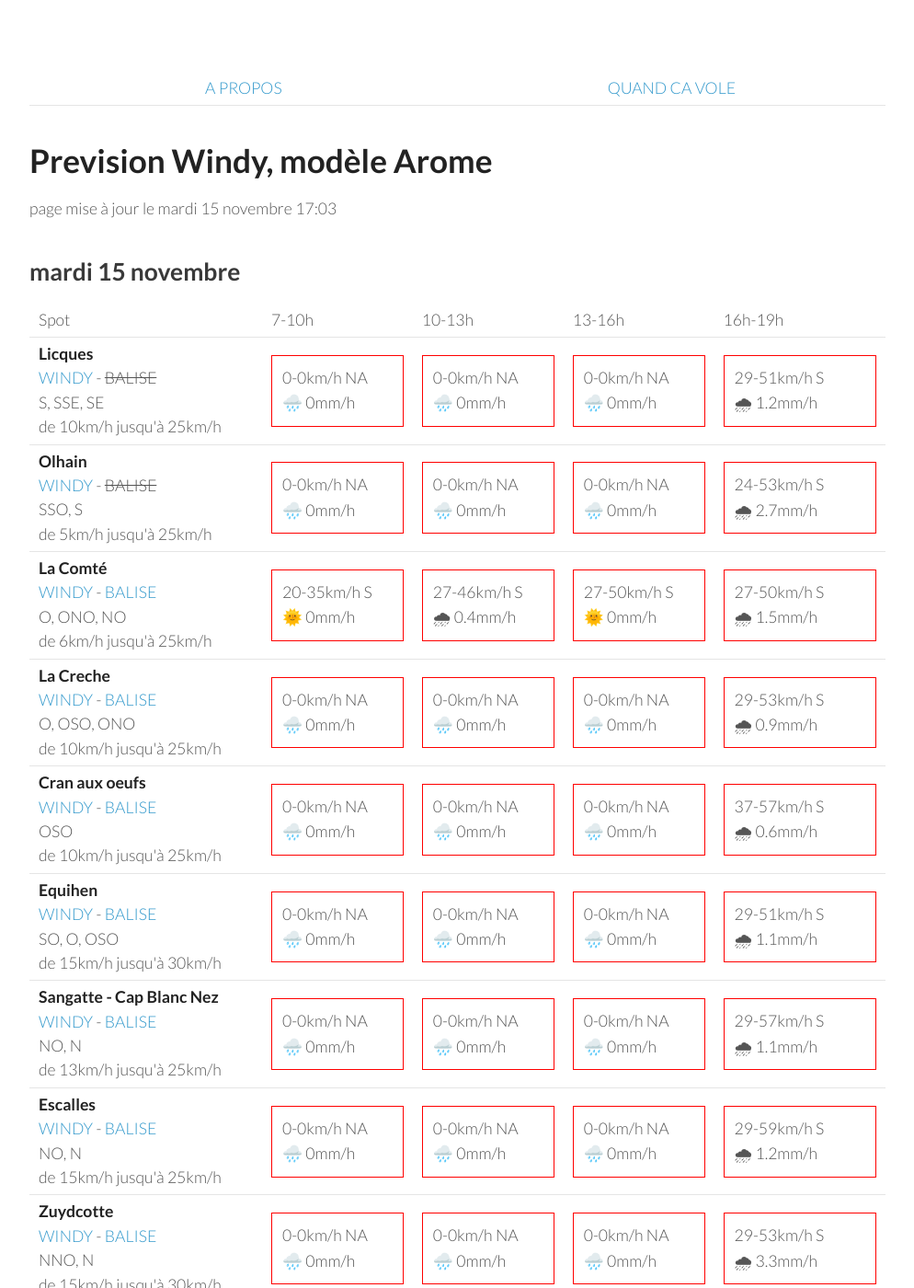
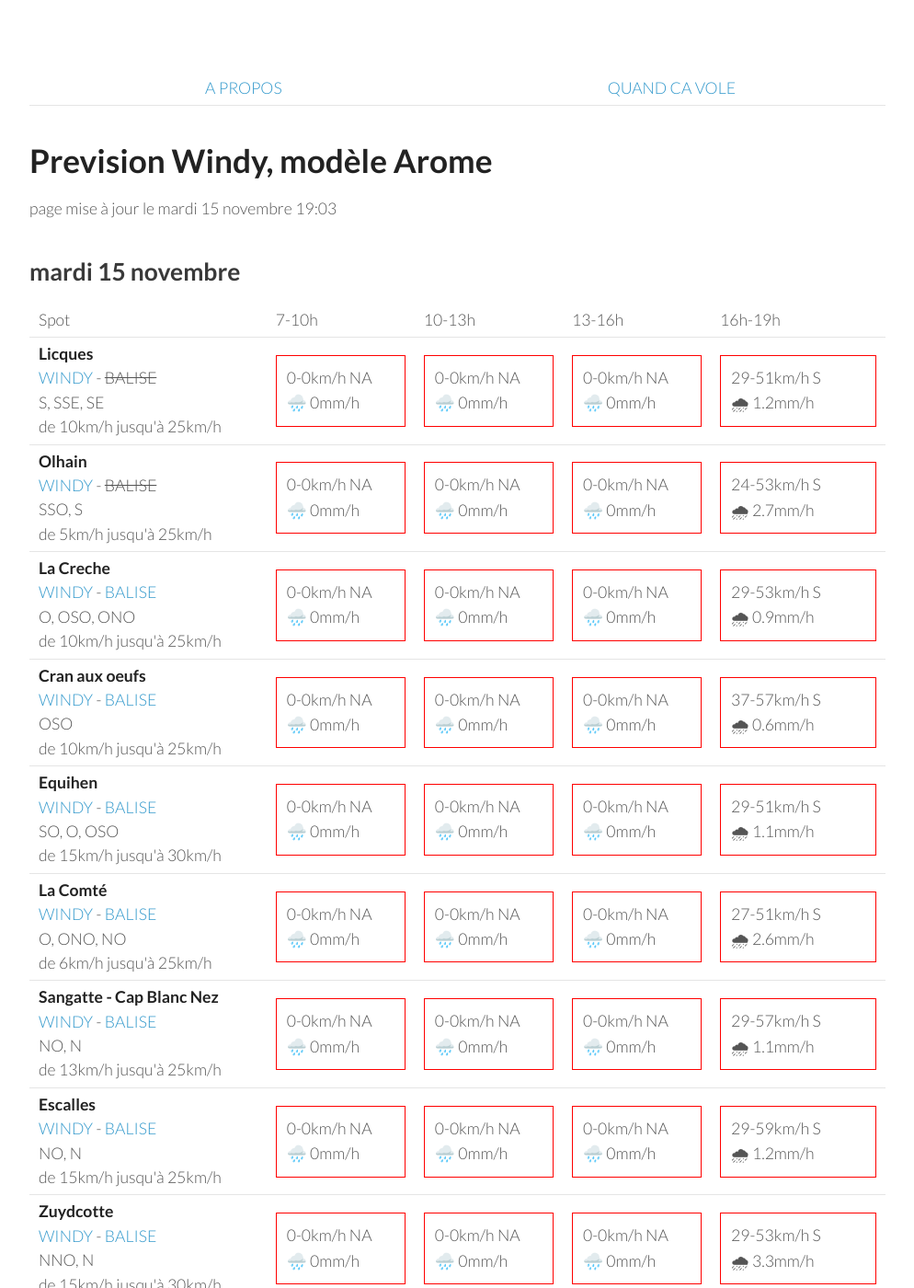
Before and after one commit to parapente-dans-le-nord/parapente-dans-le-nord.github.io, a Jekyll site: the page built from all.markdown, in a window 1280 px wide and 1400 px high. Shown: the whole window at 92% size, without its empty margins (26-1020 px from the left). Built offline with Jekyll 4.4.1, drawn with Linux system fonts in a browser that asks for light colours; some of the changed text lies outside the part shown.

Commit message:
update index.markdown

```diff
--- a/all.markdown
+++ b/all.markdown
@@ -7,7 +7,7 @@ title:  "Tous les spots"
 {: .links}
 
 # Prevision Windy, modèle Arome
-page mise à jour le mardi 15 novembre 17:03
+page mise à jour le mardi 15 novembre 19:03
 
 ## mardi 15 novembre
 
@@ -40,16 +40,6 @@ page mise à jour le mardi 15 novembre 17:03
 
     </tr>
 <tr>
-        <td><strong>La Comté</strong><br><a href="https://windy.com/50.426/2.500?50.025,2.499,8">WINDY</a> - <span class=""><a href="https://balisemeteo.com/balise.php?idBalise=">BALISE</a> </span><br> <span class="vent-favorable">O, ONO, NO</span><br><span class="force-vent">de 6km/h jusqu'à 25km/h</span> </td>
-
-            <td><div class="not-flyable"><p>20-35km/h S</p><p>🌞 0mm/h</p></div></td>
-            <td><div class="not-flyable"><p>27-46km/h S</p><p>🌧 0.4mm/h</p></div></td>
-            <td><div class="not-flyable"><p>27-50km/h S</p><p>🌞 0mm/h</p></div></td>
-            <td><div class="not-flyable"><p>27-50km/h S</p><p>🌧 1.5mm/h</p></div></td>
-
-
-    </tr>
-<tr>
         <td><strong>La Creche</strong><br><a href="https://windy.com/50.751/1.606?50.352,1.604,8,m:e3KagdP">WINDY</a> - <span class=""><a href="https://www.meteociel.fr/temps-reel/obs_villes.php?code2=7004">BALISE</a> </span><br> <span class="vent-favorable">O, OSO, ONO</span><br><span class="force-vent">de 10km/h jusqu'à 25km/h</span> </td>
 
             <td><div class="not-flyable"><p>0-0km/h NA</p><p>🌧️ 0mm/h</p></div></td>
@@ -74,6 +64,15 @@ page mise à jour le mardi 15 novembre 17:03
             <td><div class="not-flyable"><p>0-0km/h NA</p><p>🌧️ 0mm/h</p></div></td>
             <td><div class="not-flyable"><p>0-0km/h NA</p><p>🌧️ 0mm/h</p></div></td>
             <td><div class="not-flyable"><p>29-51km/h S</p><p>🌧 1.1mm/h</p></div></td>
+
+    </tr>
+<tr>
+        <td><strong>La Comté</strong><br><a href="https://windy.com/50.426/2.500?50.025,2.499,8">WINDY</a> - <span class=""><a href="https://balisemeteo.com/balise.php?idBalise=">BALISE</a> </span><br> <span class="vent-favorable">O, ONO, NO</span><br><span class="force-vent">de 6km/h jusqu'à 25km/h</span> </td>
+
+            <td><div class="not-flyable"><p>0-0km/h NA</p><p>🌧️ 0mm/h</p></div></td>
+            <td><div class="not-flyable"><p>0-0km/h NA</p><p>🌧️ 0mm/h</p></div></td>
+            <td><div class="not-flyable"><p>0-0km/h NA</p><p>🌧️ 0mm/h</p></div></td>
+            <td><div class="not-flyable"><p>27-51km/h S</p><p>🌧 2.6mm/h</p></div></td>
 
     </tr>
 <tr>
@@ -217,10 +216,10 @@ page mise à jour le mardi 15 novembre 17:03
 <tr>
         <td><strong>La Comté</strong><br><a href="https://windy.com/50.426/2.500?50.025,2.499,8">WINDY</a> - <span class=""><a href="https://balisemeteo.com/balise.php?idBalise=">BALISE</a> </span><br> <span class="vent-favorable">O, ONO, NO</span><br><span class="force-vent">de 6km/h jusqu'à 25km/h</span> </td>
 
-            <td><div class="not-flyable"><p>22-40km/h SSO</p><p>🌞 0mm/h</p></div></td>
-            <td><div class="not-flyable"><p>24-42km/h SSO</p><p>🌞 0mm/h</p></div></td>
-            <td><div class="not-flyable"><p>20-48km/h SSO</p><p>🌧 0.2mm/h</p></div></td>
-            <td><div class="not-flyable"><p>20-46km/h S</p><p>🌞 0mm/h</p></div></td>
+            <td><div class="not-flyable"><p>24-42km/h S</p><p>🌞 0mm/h</p></div></td>
+            <td><div class="not-flyable"><p>29-50km/h S</p><p>🌞 0mm/h</p></div></td>
+            <td><div class="not-flyable"><p>27-50km/h SSO</p><p>🌞 0mm/h</p></div></td>
+            <td><div class="not-flyable"><p>24-44km/h S</p><p>🌞 0mm/h</p></div></td>
 
 
     </tr>
@@ -391,6 +390,16 @@ page mise à jour le mardi 15 novembre 17:03
 
     </tr>
 <tr>
+        <td><strong>La Comté</strong><br><a href="https://windy.com/50.426/2.500?50.025,2.499,8">WINDY</a> - <span class=""><a href="https://balisemeteo.com/balise.php?idBalise=">BALISE</a> </span><br> <span class="vent-favorable">O, ONO, NO</span><br><span class="force-vent">de 6km/h jusqu'à 25km/h</span> </td>
+
+            <td><div class="not-flyable"><p>37-74km/h OSO</p><p>🌧 1.7mm/h</p></div></td>
+            <td><div class="not-flyable"><p>33-68km/h SO</p><p>🌧 1mm/h</p></div></td>
+            <td><div class="not-flyable"><p>29-62km/h OSO</p><p>🌧 0.8mm/h</p></div></td>
+            <td><div class="not-flyable"><p>22-57km/h SO</p><p>🌧 0.3mm/h</p></div></td>
+
+
+    </tr>
+<tr>
         <td><strong>Wissant</strong><br><a href="https://windy.com/50.885/1.653?50.488,1.653,8,m:e3XagdU">WINDY</a> - <span class=""><a href="https://balisemeteo.com/balise_histo.php?idBalise=159">BALISE</a> </span><br> <span class="vent-favorable">ONO, NO, NNO</span><br><span class="force-vent">de 20km/h jusqu'à 30km/h</span> </td>
 
             <td><div class="not-flyable"><p>51-90km/h OSO</p><p>🌞 0mm/h</p></div></td>
@@ -427,16 +436,6 @@ page mise à jour le mardi 15 novembre 17:03
             <td><div class="not-flyable"><p>33-75km/h SO</p><p>🌧 0.5mm/h</p></div></td>
             <td><div class="not-flyable"><p>33-70km/h OSO</p><p>🌧 0.4mm/h</p></div></td>
             <td><div class="not-flyable"><p>25-64km/h SO</p><p>🌧 0.7mm/h</p></div></td>
-
-
-    </tr>
-<tr>
-        <td><strong>La Comté</strong><br><a href="https://windy.com/50.426/2.500?50.025,2.499,8">WINDY</a> - <span class=""><a href="https://balisemeteo.com/balise.php?idBalise=">BALISE</a> </span><br> <span class="vent-favorable">O, ONO, NO</span><br><span class="force-vent">de 6km/h jusqu'à 25km/h</span> </td>
-
-            <td><div class="not-flyable"><p>33-68km/h SO</p><p>🌧 0.3mm/h</p></div></td>
-            <td><div class="not-flyable"><p>29-57km/h SO</p><p>🌧 0.4mm/h</p></div></td>
-            <td><div class="not-flyable"><p>31-55km/h SO</p><p>🌧 0.4mm/h</p></div></td>
-            <td><div class="not-flyable"><p>20-55km/h SO</p><p>🌧 0.5mm/h</p></div></td>
 
 
     </tr>
@@ -527,22 +526,22 @@ page mise à jour le mardi 15 novembre 17:03
 
     </tr>
 <tr>
-        <td><strong>La Comté</strong><br><a href="https://windy.com/50.426/2.500?50.025,2.499,8">WINDY</a> - <span class=""><a href="https://balisemeteo.com/balise.php?idBalise=">BALISE</a> </span><br> <span class="vent-favorable">O, ONO, NO</span><br><span class="force-vent">de 6km/h jusqu'à 25km/h</span> </td>
-
-            <td><div class="not-flyable"><p>18-31km/h SO</p><p>🌞 0mm/h</p></div></td>
-            <td><div class="not-flyable"><p>20-37km/h OSO</p><p>🌞 0mm/h</p></div></td>
-            <td><div class="not-flyable"><p>18-42km/h OSO</p><p>🌞 0mm/h</p></div></td>
-            <td><div class="not-flyable"><p>14-35km/h O</p><p>🌞 0mm/h</p></div></td>
-
-
-    </tr>
-<tr>
         <td><strong>Cran aux oeufs</strong><br><a href="https://windy.com/50.847/1.584?50.451,1.582,8,m:e3TagdN">WINDY</a> - <span class=""><a href="https://www.meteociel.fr/temps-reel/obs_villes.php?code2=7004">BALISE</a> </span><br> <span class="vent-favorable">OSO</span><br><span class="force-vent">de 10km/h jusqu'à 25km/h</span> </td>
 
             <td><div class="not-flyable"><p>31-42km/h O</p><p>🌧 0.6mm/h</p></div></td>
             <td><div class="not-flyable"><p>29-40km/h O</p><p>🌞 0mm/h</p></div></td>
             <td><div class="not-flyable"><p>24-38km/h O</p><p>🌞 0mm/h</p></div></td>
             <td><div class="not-flyable"><p>18-33km/h O</p><p>🌞 0mm/h</p></div></td>
+
+
+    </tr>
+<tr>
+        <td><strong>La Comté</strong><br><a href="https://windy.com/50.426/2.500?50.025,2.499,8">WINDY</a> - <span class=""><a href="https://balisemeteo.com/balise.php?idBalise=">BALISE</a> </span><br> <span class="vent-favorable">O, ONO, NO</span><br><span class="force-vent">de 6km/h jusqu'à 25km/h</span> </td>
+
+            <td><div class="not-flyable"><p>20-35km/h SO</p><p>🌞 0mm/h</p></div></td>
+            <td><div class="not-flyable"><p>20-37km/h OSO</p><p>🌞 0mm/h</p></div></td>
+            <td><div class="not-flyable"><p>22-42km/h OSO</p><p>🌞 0mm/h</p></div></td>
+            <td><div class="not-flyable"><p>14-42km/h OSO</p><p>🌞 0mm/h</p></div></td>
 
 
     </tr>
--- a/index.markdown
+++ b/index.markdown
@@ -7,7 +7,7 @@ title:  "Ou ça vole"
 {: .links}
 
 # Prevision Windy, modèle Arome
-page mise à jour le mardi 15 novembre 17:03
+page mise à jour le mardi 15 novembre 19:03
 
 
 
```
